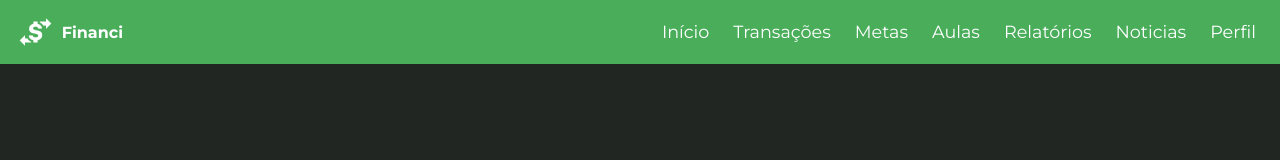
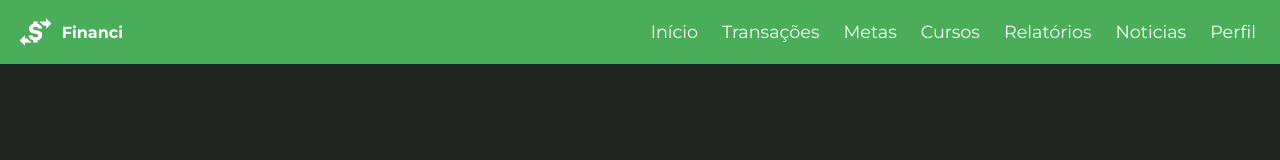
Before and after one commit to grupo-bala/financi-web-front-end, a Vue app: page / in a window 1280 px wide. Shown: the top 160 px of the page. Built offline with nearby package versions, Linux system fonts and the light colour scheme; sample sign-in values are in the browser's storage; what oh-vue-icons would draw is missing.

Commit message:
feat: add course link in navbar desktop

```diff
--- a/src/components/Navbar/NavbarDesktop.vue
+++ b/src/components/Navbar/NavbarDesktop.vue
@@ -30,13 +30,13 @@
       </router-link>
       <router-link
         class="container__navbuttons_navbutton"
-        to="/"
+        to="/courses"
       >
-        Aulas
+        Cursos
       </router-link>
       <router-link
         class="container__navbuttons_navbutton"
-        to="/"
+        to="/reports"
       >
         Relatórios
       </router-link>
```
